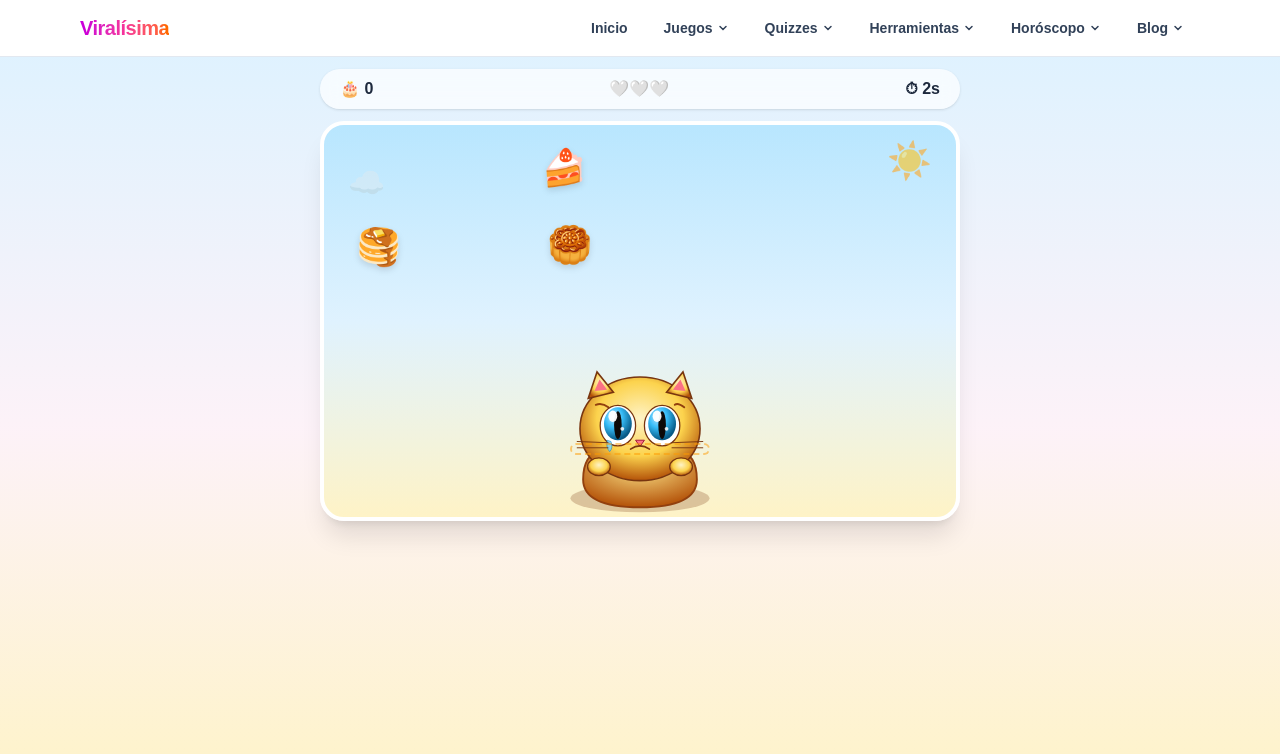
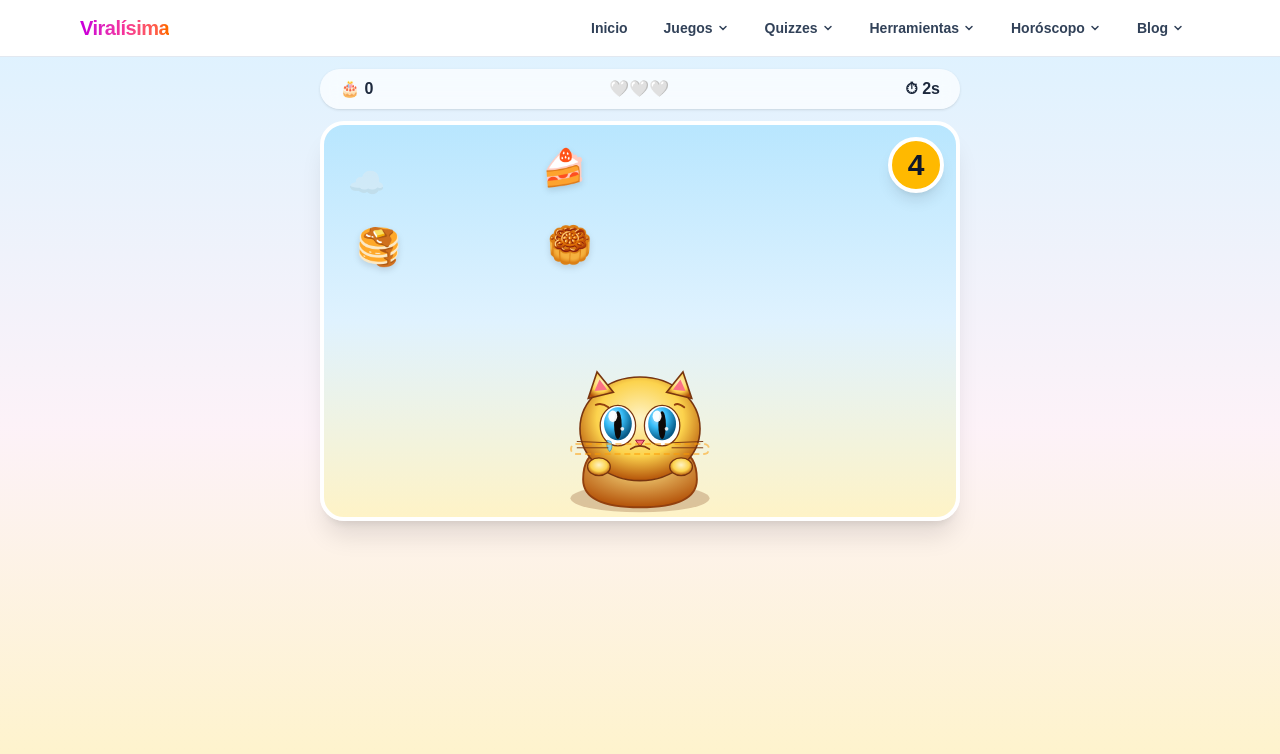
Before and after one commit to viralisima/viralisima, a Next.js app: page /juegos/atrapa-pastelitos in a window 1280 px wide. Both pictures are taken after a click on the button "▶ Empezar". Shown: the top 754 px of the page. Built offline with nearby package versions, Linux system fonts and the light colour scheme.

Commit message:
feat(atrapa-pastelitos): contador 6s de inactividad arriba dcha; resta vida si expira

```diff
--- a/src/components/JuegoAtrapaPastelitos.tsx
+++ b/src/components/JuegoAtrapaPastelitos.tsx
@@ -42,6 +42,8 @@ export default function JuegoAtrapaPastelitos() {
   const [flash, setFlash] = useState<"good" | "bad" | null>(null);
   const [catX, setCatX] = useState(50); // % horizontal del centro del gato
   const catXRef = useRef(50);
+  const lastTapRef = useRef<number>(0);
+  const [idleLeft, setIdleLeft] = useState(6);
 
   const stageRef = useRef<HTMLDivElement>(null);
   const rafRef = useRef<number | null>(null);
@@ -142,6 +144,8 @@ export default function JuegoAtrapaPastelitos() {
     setCatX(50);
     catXRef.current = 50;
     startTsRef.current = performance.now();
+    lastTapRef.current = performance.now();
+    setIdleLeft(6);
     lastSpawnRef.current = 0;
     idRef.current = 0;
     setState("playing");
@@ -191,6 +195,17 @@ export default function JuegoAtrapaPastelitos() {
       }
 
       // Patrulla automática del gato a partir del segundo CAT_MOVE_UNLOCK_SEC
+      // Inactividad: si pasan 6s sin tocar nada → -1 vida y reinicia contador
+      const idleSec = (now - lastTapRef.current) / 1000;
+      const left = Math.max(0, Math.ceil(6 - idleSec));
+      setIdleLeft(left);
+      if (idleSec >= 6) {
+        lastTapRef.current = now;
+        setFails((f) => f + 1);
+        sadBoom();
+        flashFeedback("bad");
+      }
+
       if (sec >= CAT_MOVE_UNLOCK_SEC) {
         const t = sec - CAT_MOVE_UNLOCK_SEC;
         const phase = (t / CAT_PERIOD_SEC) * Math.PI * 2;
@@ -265,6 +280,7 @@ export default function JuegoAtrapaPastelitos() {
 
   const tapTreat = (id: number) => {
     if (state !== "playing") return;
+    lastTapRef.current = performance.now();
     setTreats((prev) => {
       const t = prev.find((x) => x.id === id);
       if (!t || t.falling) return prev;
@@ -314,6 +330,7 @@ export default function JuegoAtrapaPastelitos() {
         {/* Escenario */}
         <div
           ref={stageRef}
+          onPointerDown={() => { if (state === "playing") lastTapRef.current = performance.now(); }}
           style={stageStyle}
           className={`relative w-full rounded-3xl overflow-hidden border-4 transition-colors ${
             flash === "good"
@@ -324,8 +341,19 @@ export default function JuegoAtrapaPastelitos() {
           } shadow-xl select-none`}
         >
           {/* Sol decorativo */}
-          <div className="absolute top-4 right-6 text-4xl opacity-60">☀️</div>
           <div className="absolute top-10 left-6 text-3xl opacity-40">☁️</div>
+
+          {/* Cuenta atrás de inactividad — arriba derecha */}
+          {state === "playing" && (
+            <div
+              className={`absolute top-3 right-3 rounded-full font-black text-2xl md:text-3xl w-14 h-14 flex items-center justify-center shadow-lg border-4 border-white ${
+                idleLeft <= 2 ? "bg-rose-600 text-white animate-pulse" : "bg-amber-400 text-slate-900"
+              }`}
+              aria-label="segundos sin pulsar"
+            >
+              {idleLeft}
+            </div>
+          )}
 
           {/* Aviso visible cuando el gato se desbloquea */}
           {state === "playing" && elapsed >= CAT_MOVE_UNLOCK_SEC && elapsed < CAT_MOVE_UNLOCK_SEC + 4 && (
```
